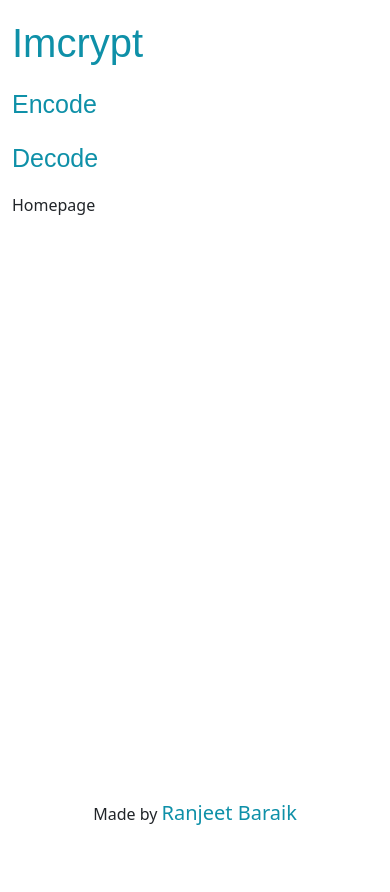
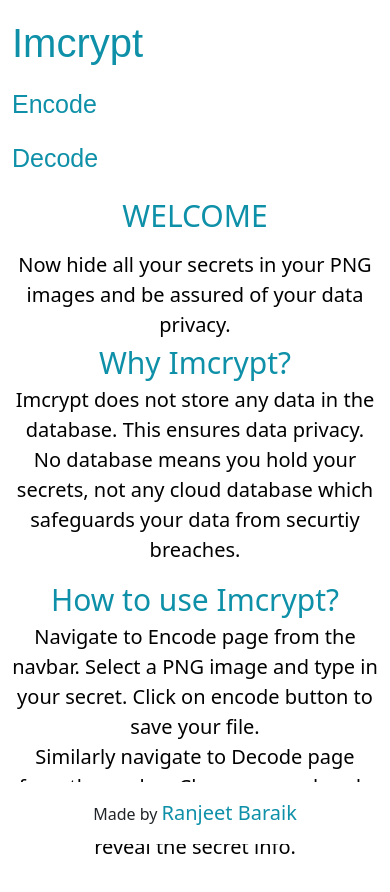
Before and after one commit to anadi45/Imcrypt, a React (Create React App) app in the folder client/: page / in a window 390 px wide. Shown: the top 892 px of the page. Before the commit the page ends 844 px from the top, so only its background shows below. Built offline with nearby package versions, Linux system fonts and the light colour scheme; a web font is replaced by a local one.

Commit message:
Responsive frontend complete

```diff
--- a/client/src/components/decode/Decode.jsx
+++ b/client/src/components/decode/Decode.jsx
@@ -32,6 +32,7 @@ const Decode = () => {
       let modal = document.querySelector(".modal");
       setResult("ERROR: Only PNG Image is accepted !");
       modal.style.display="block";
+	  setDecode("Decode");
       return;
     }
 
--- a/client/src/components/footer/footer.css
+++ b/client/src/components/footer/footer.css
@@ -3,3 +3,9 @@
     color: rgb(14, 144, 168);
     text-decoration: none;
 }
+
+footer {
+    padding-top:0px;
+    margin-top: 0px;
+    background-color:white;
+}
--- a/client/src/components/homepage/Homepage.jsx
+++ b/client/src/components/homepage/Homepage.jsx
@@ -1,9 +1,23 @@
 import React from 'react';
+import "../homepage/homepage.css";
 
 const Homepage = () => {
   return (
-    <div className="container">
-        <div>Homepage</div>
+    <div className="container text-center">
+        <div className="title">WELCOME</div>
+        <div className="intro">Now hide all your secrets in your PNG images and be assured of your data privacy.</div>
+        <div className="ques">Why Imcrypt?
+			<div className="ans">Imcrypt does not store any data in the database. This ensures data privacy. No database means you hold your secrets, not any cloud database which safeguards your data from securtiy breaches.</div>
+        </div>
+		<div className="ques">
+			How to use Imcrypt?
+			<div className="ans">
+				Navigate to Encode page from the navbar. Select a PNG image and type in your secret. Click on encode button to save your file.
+			</div>
+			<div className="ans">
+				Similarly navigate to Decode page from the navbar. Choose your already encoded image and then decode to reveal the secret info.
+			</div>
+		</div>
     </div>
   )
 }
--- a/client/src/components/homepage/homepage.css
+++ b/client/src/components/homepage/homepage.css
@@ -0,0 +1,17 @@
+.ques, .title {
+    font-size: 30px;
+    margin-bottom:12px;
+    color:rgb(14, 144, 168);
+}
+
+.ans, .intro {
+    font-size: 20px;
+    color: black;
+}
+
+.container {
+    display: flex;
+    flex-direction:column;
+    justify-content: center;
+    padding-bottom: 50px;
+}
--- a/client/src/components/navbar/navbar.css
+++ b/client/src/components/navbar/navbar.css
@@ -1,5 +1,7 @@
 .navbar {
     background-color: white;
+    z-index: 100;
+
 }
 
 .navbar-brand {
```
